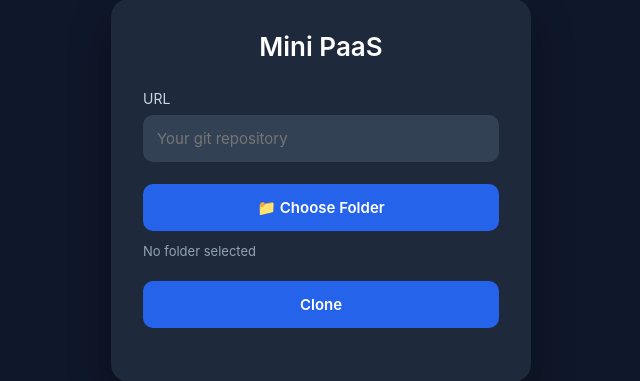
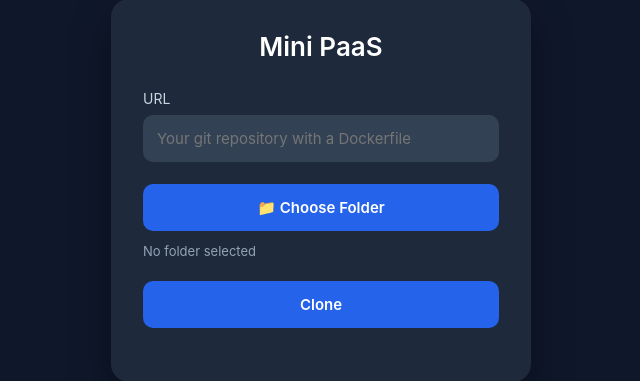
Before and after one commit to MaksimSobak/mini-paas, a FastAPI app: page / in a window 1280 px wide. Shown: the part 210-591 px from the top of the page, without its empty margins (319-959 px from the left). Run offline with FastAPI, Linux system fonts and the light colour scheme.

```diff
--- a/src/templates/index.html
+++ b/src/templates/index.html
@@ -19,7 +19,7 @@
         <input
             id="url"
             type="text"
-            placeholder="Your git repository"
+            placeholder="Your git repository with a Dockerfile"
         >
     </div>
 
```
